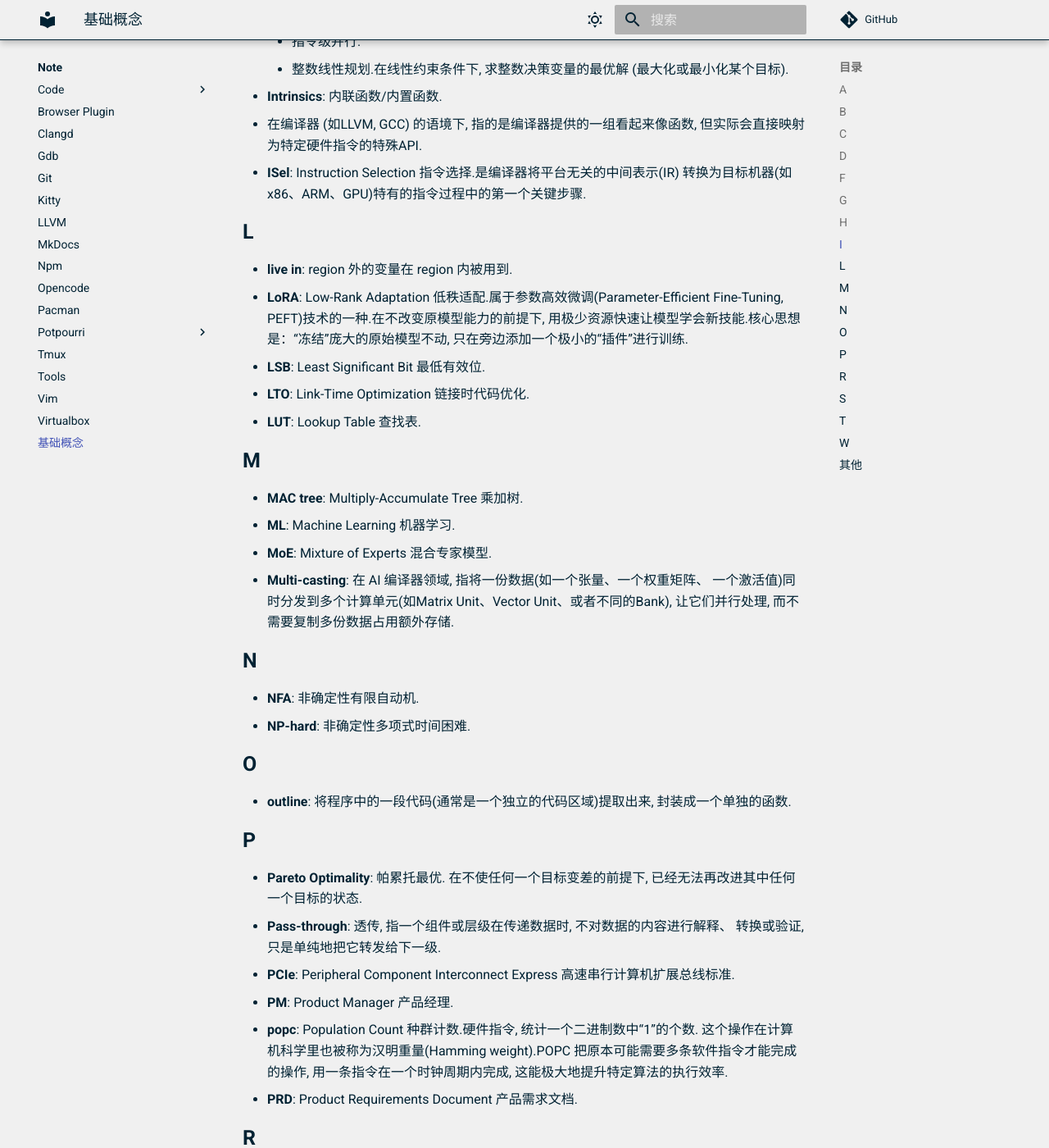
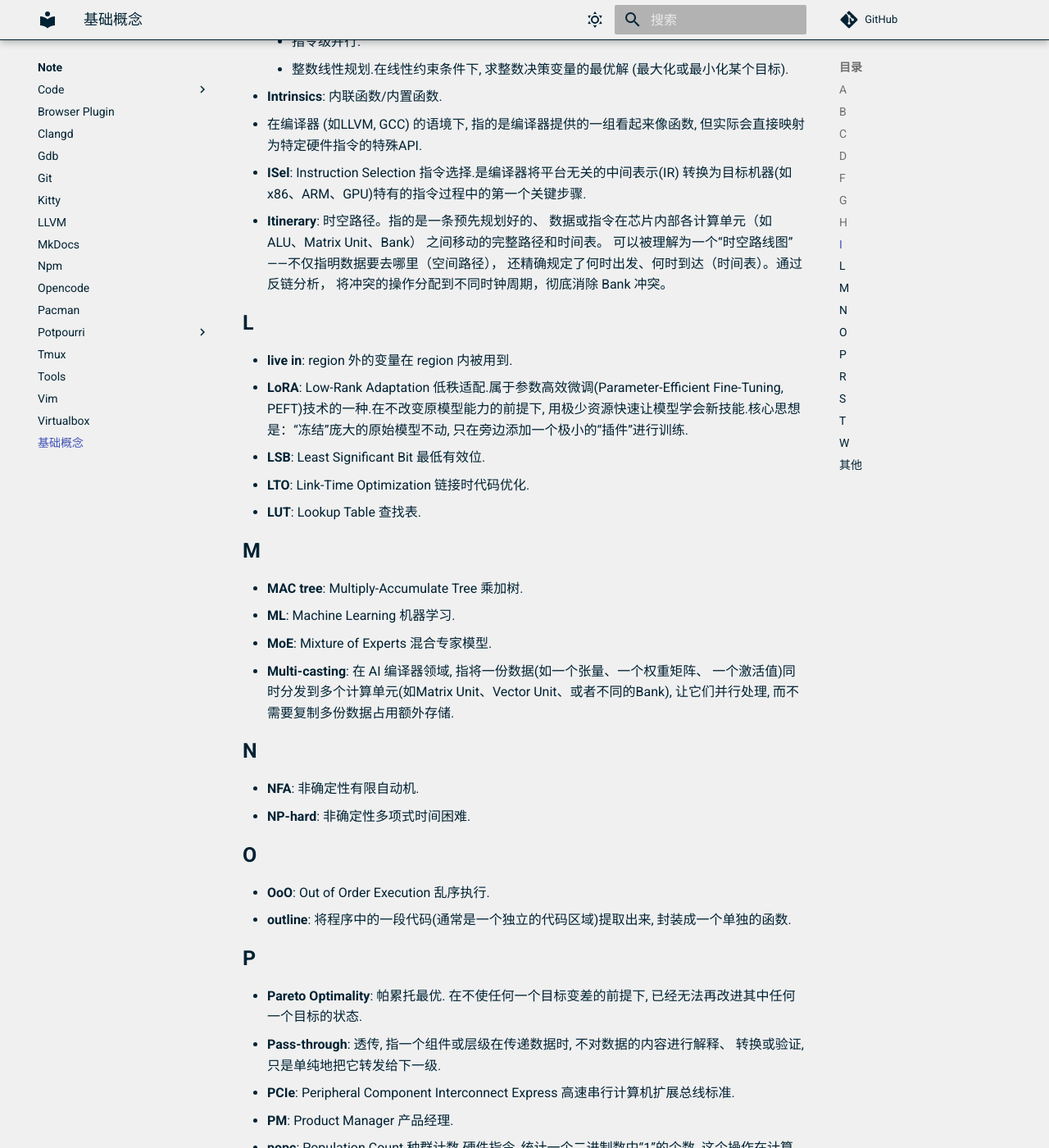
Before and after one commit to Wijkqwe/Wijkqwe.github.io, an MkDocs documentation site: the page built from docs/note/concept.md, in a window 1280 px wide and 1400 px high, scrolled down 1676 px. Shown: the whole window at 82% size. Built offline with MkDocs 1.6.1 and Material for MkDocs 9.7.7, drawn with Linux system fonts in a browser that asks for light colours; comment, search, counter and statistics services are not loaded; some of the changed text lies outside the part shown.

Commit message:
[note][concept]

```diff
--- a/docs/note/concept.md
+++ b/docs/note/concept.md
@@ -68,6 +68,12 @@
     但实际会直接映射为特定硬件指令的特殊API.
 - **ISel**: Instruction Selection 指令选择.是编译器将平台无关的中间表示(IR)
   转换为目标机器(如x86、ARM、GPU)特有的指令过程中的第一个关键步骤.
+- **Itinerary**: 时空路径。指的是一条预先规划好的、
+  数据或指令在芯片内部各计算单元（如ALU、Matrix Unit、Bank）
+  之间移动的完整路径和时间表。
+  可以被理解为一个“时空路线图”——不仅指明数据要去哪里（空间路径），
+  还精确规定了何时出发、何时到达（时间表）。通过反链分析，
+  将冲突的操作分配到不同时钟周期，彻底消除 Bank 冲突。
 
 ## L
 
@@ -96,6 +102,7 @@
 
 ## O
 
+- **OoO**: Out of Order Execution 乱序执行.
 - **outline**: 将程序中的一段代码(通常是一个独立的代码区域)提取出来,
   封装成一个单独的函数.
 
```
Also changed, not shown: other parts of docs/note/concept.md (+2 -0 lines).
